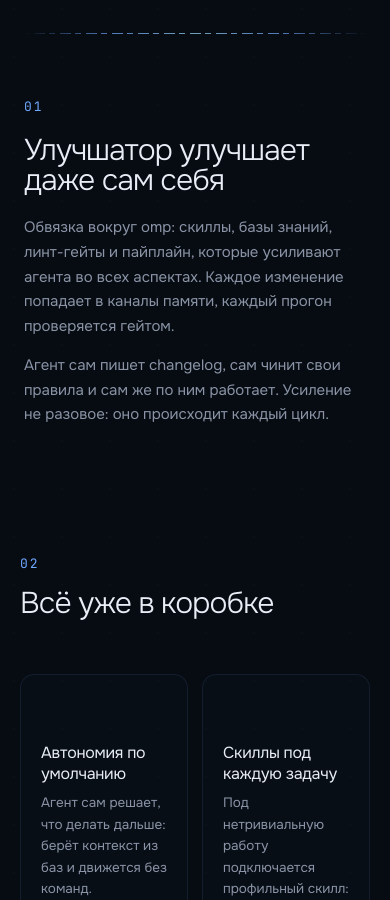
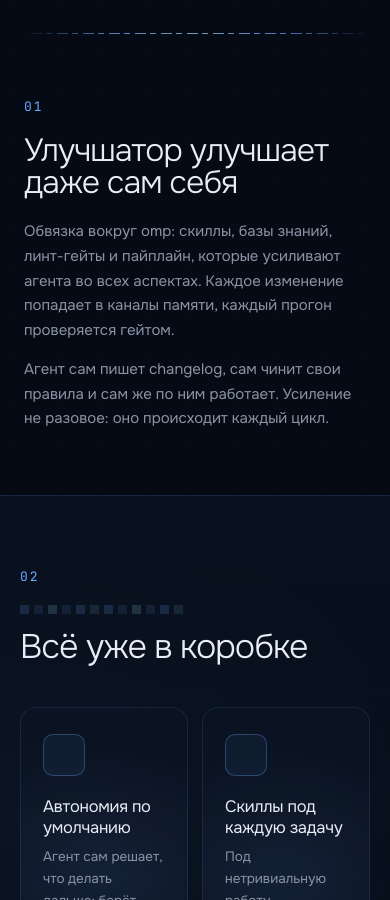
Before and after one commit to grebeshok105/uluchshator-site, a Next.js app: page / in a window 390 px wide. Shown: the part 1100-2000 px from the top of the page. Built offline with nearby package versions, Linux system fonts and the light colour scheme.

Commit message:
feat: richer bg glows, interactive feature cards, pix decor, wider scale, section panels

```diff
--- a/app/globals.css
+++ b/app/globals.css
@@ -1,11 +1,13 @@
 :root {
-  --bg: #070b12;
-  --surface: #0d1420;
+  --bg: #050a14;
+  --surface: #0c1626;
+  --surface-soft: rgba(13, 20, 32, 0.42);
   --glow-a: #6ea8ff;
   --glow-b: #9bdcff;
   --text: #e8edf6;
   --text-dim: #8a94a6;
   --ok: #4ade80;
+  --hairline: rgba(110, 168, 255, 0.14);
   --ease: cubic-bezier(0.22, 1, 0.36, 1);
   --font-display: "Onest", sans-serif;
   --font-body: "Onest", sans-serif;
@@ -27,8 +29,11 @@ html {
 body {
   min-height: 100vh;
   background:
-    radial-gradient(1200px 500px at 70% -10%, rgba(110, 168, 255, 0.1), transparent 60%),
-    radial-gradient(circle at 30% 10%, rgba(110, 168, 255, 0.04) 1px, transparent 1px) 0 0 / 48px 48px,
+    radial-gradient(900px 600px at 88% 8%, rgba(110, 168, 255, 0.09), transparent 62%),
+    radial-gradient(700px 500px at 6% 30%, rgba(110, 168, 255, 0.06), transparent 60%),
+    radial-gradient(800px 700px at 92% 68%, rgba(155, 220, 255, 0.05), transparent 55%),
+    radial-gradient(650px 550px at 4% 82%, rgba(110, 168, 255, 0.05), transparent 58%),
+    radial-gradient(circle at 30% 10%, rgba(110, 168, 255, 0.05) 1px, transparent 1px) 0 0 / 44px 44px,
     var(--bg);
 }
 
@@ -73,7 +78,7 @@ p {
 .divider {
   height: 1px;
   margin: 0 auto;
-  width: min(960px, 88vw);
+  width: min(1200px, 90vw);
   background: linear-gradient(
     90deg,
     transparent,
@@ -97,6 +102,33 @@ p {
     transparent 22px 26px
   );
   opacity: 0.7;
+}
+
+/* ряд маленьких квадратов-пикселей (декор секций) */
+.pix {
+  display: flex;
+  gap: 5px;
+}
+
+.pix i {
+  width: 9px;
+  height: 9px;
+  display: block;
+  background: var(--glow-a);
+  opacity: 0.16;
+  transition: opacity 0.4s var(--ease);
+}
+
+.pix i:nth-child(3n) {
+  background: var(--glow-b);
+}
+
+.pix i:nth-child(4n) {
+  opacity: 0.34;
+}
+
+.pix i:nth-child(2n) {
+  opacity: 0.1;
 }
 
 /* кнопки: два типа — solid pill и hairline (CTA-01); fill-механика (CTA-05) */
@@ -137,6 +169,10 @@ p {
     animation: none;
   }
 
+  .pix i {
+    transition: none;
+  }
+
   .btn::after,
   .btn > * {
     transition: none;
--- a/components/ChangeLog.module.css
+++ b/components/ChangeLog.module.css
@@ -1,5 +1,5 @@
 .log {
-  max-width: 760px;
+  max-width: 900px;
   margin: 0 auto;
   padding: 96px 24px;
 }
@@ -15,7 +15,7 @@
 .heading {
   font-family: var(--font-display);
   font-weight: 300;
-  font-size: clamp(26px, 4vw, 42px);
+  font-size: clamp(30px, 4.5vw, 54px);
   line-height: 1;
   letter-spacing: -0.03em;
   margin-bottom: 28px;
--- /dev/null
+++ b/components/FeatureCard.module.css
@@ -0,0 +1,65 @@
+.card {
+  position: relative;
+  overflow: hidden;
+  border: 1px solid rgba(110, 168, 255, 0.12);
+  border-radius: 16px;
+  padding: 26px 22px 24px;
+  background:
+    radial-gradient(240px 180px at var(--mx, 50%) var(--my, 50%), rgba(110, 168, 255, 0.09), transparent 70%),
+    rgba(13, 22, 38, 0.55);
+  transition:
+    border-color 0.35s var(--ease),
+    transform 0.6s var(--ease);
+}
+
+.card:hover {
+  border-color: rgba(110, 168, 255, 0.42);
+  transform: translateY(-4px);
+}
+
+.iconBox {
+  position: relative;
+  display: inline-flex;
+  align-items: center;
+  justify-content: center;
+  width: 42px;
+  height: 42px;
+  margin-bottom: 20px;
+  border: 1px solid rgba(110, 168, 255, 0.3);
+  border-radius: 10px;
+  background: rgba(110, 168, 255, 0.06);
+  transition:
+    border-color 0.4s var(--ease),
+    box-shadow 0.4s var(--ease);
+}
+
+.card:hover .iconBox {
+  border-color: rgba(155, 220, 255, 0.7);
+  box-shadow: 0 0 18px rgba(110, 168, 255, 0.3);
+}
+
+.icon {
+  width: 20px;
+  height: 20px;
+  color: var(--glow-a);
+}
+
+.title {
+  font-family: var(--font-display);
+  font-weight: 400;
+  font-size: 16.5px;
+  letter-spacing: -0.015em;
+  margin-bottom: 8px;
+}
+
+.text {
+  color: var(--text-dim);
+  font-size: 13.5px;
+  line-height: 1.62;
+}
+
+@media (prefers-reduced-motion: reduce) {
+  .card {
+    transition: none;
+  }
+}
--- /dev/null
+++ b/components/FeatureCard.tsx
@@ -0,0 +1,36 @@
+"use client";
+import { useRef, type ReactNode } from "react";
+import { asset } from "@/lib/asset";
+import styles from "./FeatureCard.module.css";
+
+export default function FeatureCard({
+  icon,
+  title,
+  text,
+}: {
+  icon: string;
+  title: string;
+  text: string;
+}) {
+  const ref = useRef<HTMLDivElement>(null);
+
+  const onMove = (e: React.MouseEvent<HTMLDivElement>) => {
+    const el = ref.current;
+    if (!el) return;
+    const r = el.getBoundingClientRect();
+    el.style.setProperty("--mx", `${e.clientX - r.left}px`);
+    el.style.setProperty("--my", `${e.clientY - r.top}px`);
+  };
+
+  return (
+    <div ref={ref} className={styles.card} onMouseMove={onMove}>
+      <span className={styles.iconBox}>
+        <svg className={styles.icon} aria-hidden>
+          <use href={asset(`/icons/${icon}.svg#icon`)} />
+        </svg>
+      </span>
+      <h3 className={styles.title}>{title}</h3>
+      <p className={styles.text}>{text}</p>
+    </div>
+  );
+}
--- a/components/Features.module.css
+++ b/components/Features.module.css
@@ -1,10 +1,25 @@
 .features {
-  max-width: 1100px;
+  background: linear-gradient(
+    180deg,
+    rgba(12, 22, 38, 0.55) 0%,
+    rgba(12, 22, 38, 0.28) 50%,
+    rgba(12, 22, 38, 0.55) 100%
+  );
+  border-top: 1px solid var(--hairline);
+  border-bottom: 1px solid var(--hairline);
+  padding: 112px 24px;
+}
+
+.inner {
+  max-width: 1280px;
   margin: 0 auto;
-  padding: 96px 24px;
-  display: grid;
-  grid-template-columns: 72px 1fr;
-  gap: 16px 48px;
+}
+
+.head {
+  display: flex;
+  flex-direction: column;
+  gap: 16px;
+  margin-bottom: 44px;
 }
 
 .number {
@@ -14,66 +29,30 @@
   letter-spacing: 0.15em;
 }
 
+.pixRow {
+  margin-top: 4px;
+}
+
 .heading {
   font-family: var(--font-display);
   font-weight: 300;
-  font-size: clamp(30px, 4.5vw, 52px);
-  line-height: 1;
+  font-size: clamp(34px, 5vw, 60px);
+  line-height: 0.98;
   letter-spacing: -0.03em;
-  margin-bottom: 40px;
+  max-width: 14ch;
 }
 
 .grid {
-  grid-column: 2;
   display: grid;
   grid-template-columns: repeat(4, 1fr);
   gap: 14px;
 }
 
-.card {
-  border: 1px solid rgba(110, 168, 255, 0.1);
-  border-radius: 14px;
-  padding: 22px 20px;
-  background: rgba(13, 20, 32, 0.35);
-  transition:
-    border-color 0.35s var(--ease),
-    box-shadow 0.35s var(--ease),
-    transform 0.6s var(--ease);
-}
-
-.card:hover {
-  border-color: rgba(110, 168, 255, 0.38);
-  box-shadow: 0 0 28px rgba(110, 168, 255, 0.1);
-  transform: translateY(-3px);
-}
-
-.icon {
-  width: 22px;
-  height: 22px;
-  color: var(--glow-a);
-  margin-bottom: 18px;
-}
-
-.cardTitle {
-  font-family: var(--font-display);
-  font-weight: 400;
-  font-size: 16px;
-  letter-spacing: -0.015em;
-  margin-bottom: 8px;
-}
-
-.cardText {
-  color: var(--text-dim);
-  font-size: 13.5px;
-  line-height: 1.6;
-}
-
 .shots {
-  grid-column: 2;
   display: grid;
   grid-template-columns: 1fr 1fr;
-  gap: 14px;
-  margin-top: 24px;
+  gap: 16px;
+  margin-top: 28px;
 }
 
 .figure {
@@ -84,7 +63,7 @@
 
 .window {
   border: 1px solid rgba(110, 168, 255, 0.16);
-  border-radius: 14px;
+  border-radius: 16px;
   background: var(--surface);
   overflow: hidden;
   box-shadow: 0 18px 60px rgba(0, 0, 0, 0.45);
@@ -126,12 +105,6 @@
 
 @media (max-width: 720px) {
   .features {
-    grid-template-columns: 1fr;
-    padding: 64px 20px;
-  }
-
-  .grid,
-  .shots {
-    grid-column: 1;
+    padding: 72px 20px;
   }
 }
--- a/components/Features.tsx
+++ b/components/Features.tsx
@@ -1,3 +1,4 @@
+import FeatureCard from "@/components/FeatureCard";
 import { asset } from "@/lib/asset";
 import styles from "./Features.module.css";
 
@@ -59,18 +60,22 @@ const SHOTS = [
 
 export default function Features() {
   return (
-    <section className={styles.features} id="features">
+    <section className={styles.features}>
+      <div className={styles.inner}>
+        <div className={styles.head}>
           <p className={styles.number}>02</p>
+          <div className={styles.pixRow} aria-hidden>
+            <span className="pix">
+              {Array.from({ length: 12 }, (_, i) => (
+                <i key={i} />
+              ))}
+            </span>
+          </div>
           <h2 className={styles.heading}>Всё уже в коробке</h2>
+        </div>
         <div className={styles.grid}>
           {FEATURES.map((f) => (
-          <div key={f.title} className={styles.card}>
-            <svg className={styles.icon} aria-hidden>
-              <use href={asset(`/icons/${f.icon}.svg#icon`)} />
-            </svg>
-            <h3 className={styles.cardTitle}>{f.title}</h3>
-            <p className={styles.cardText}>{f.text}</p>
-          </div>
+            <FeatureCard key={f.title} icon={f.icon} title={f.title} text={f.text} />
           ))}
         </div>
         <div className={styles.shots}>
@@ -87,6 +92,7 @@ export default function Features() {
             </figure>
           ))}
         </div>
+      </div>
     </section>
   );
 }
--- a/components/Hero.module.css
+++ b/components/Hero.module.css
@@ -4,9 +4,9 @@
   grid-template-columns: 1fr 1.1fr;
   align-items: end;
   gap: 48px;
-  max-width: 1200px;
+  max-width: 1280px;
   margin: 0 auto;
-  padding: 0 48px 64px;
+  padding: 0 48px 72px;
 }
 
 .text {
@@ -45,7 +45,7 @@
 .title {
   font-family: var(--font-display);
   font-weight: 300;
-  font-size: clamp(56px, 9vw, 128px);
+  font-size: clamp(60px, 10vw, 148px);
   line-height: 0.88;
   letter-spacing: -0.035em;
   animation: breathe 4s ease-in-out infinite;
--- a/components/HowItWorks.tsx
+++ b/components/HowItWorks.tsx
@@ -21,6 +21,7 @@ const STEPS = [
 export default function HowItWorks() {
   return (
     <section className={styles.how}>
+      <div className={styles.howInner}>
         <p className={styles.number}>03</p>
         <h2 className={styles.heading}>Запустил. Улучшилось.</h2>
         <div className={styles.steps}>
@@ -32,6 +33,7 @@ export default function HowItWorks() {
             </div>
           ))}
         </div>
+      </div>
     </section>
   );
 }
--- a/components/Manifest.module.css
+++ b/components/Manifest.module.css
@@ -1,7 +1,7 @@
 .manifest {
-  max-width: 1000px;
+  max-width: 1280px;
   margin: 0 auto;
-  padding: 96px 24px;
+  padding: 112px 24px;
   display: grid;
   grid-template-columns: 72px 1.2fr 1fr;
   gap: 48px;
@@ -18,7 +18,7 @@
 .title {
   font-family: var(--font-display);
   font-weight: 300;
-  font-size: clamp(30px, 4.5vw, 52px);
+  font-size: clamp(32px, 5vw, 62px);
   line-height: 1;
   letter-spacing: -0.03em;
   text-wrap: balance;
--- a/components/Stats.tsx
+++ b/components/Stats.tsx
@@ -11,6 +11,7 @@ const ITEMS = [
 export default function Stats() {
   return (
     <section className={styles.stats}>
+      <div className={styles.inner}>
         <p className={styles.number}>04</p>
         <h2 className={styles.heading}>Сейчас</h2>
         <dl className={styles.grid}>
@@ -28,6 +29,7 @@ export default function Stats() {
             </li>
           ))}
         </ul>
+      </div>
     </section>
   );
 }
```
Also changed, not shown: components/HowItWorks.module.css (+12 -6 lines), components/Stats.module.css (+9 -3 lines). Lines whose indentation alone changed are shown as unchanged.
